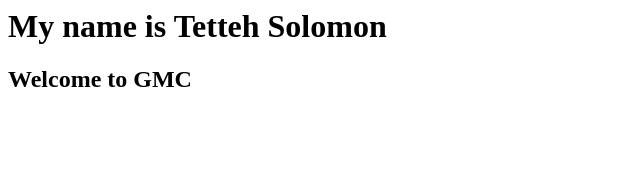
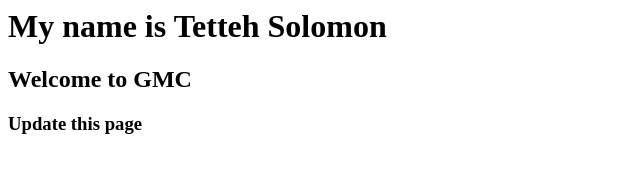
Before and after one commit to TettehSolomon/Git-Basic, a plain HTML site: page index.html in a window 1280 px wide. Shown: the whole page, without its empty margins (0-640 px from the left). Drawn offline with Linux system fonts and the light colour scheme.

Commit message:
updated git basic

```diff
--- a/index.html
+++ b/index.html
@@ -1,2 +1,3 @@
 <h1>My name is Tetteh Solomon</h1>
 <h2>Welcome to GMC</h2>
+<h3>Update this page</h3>
```
